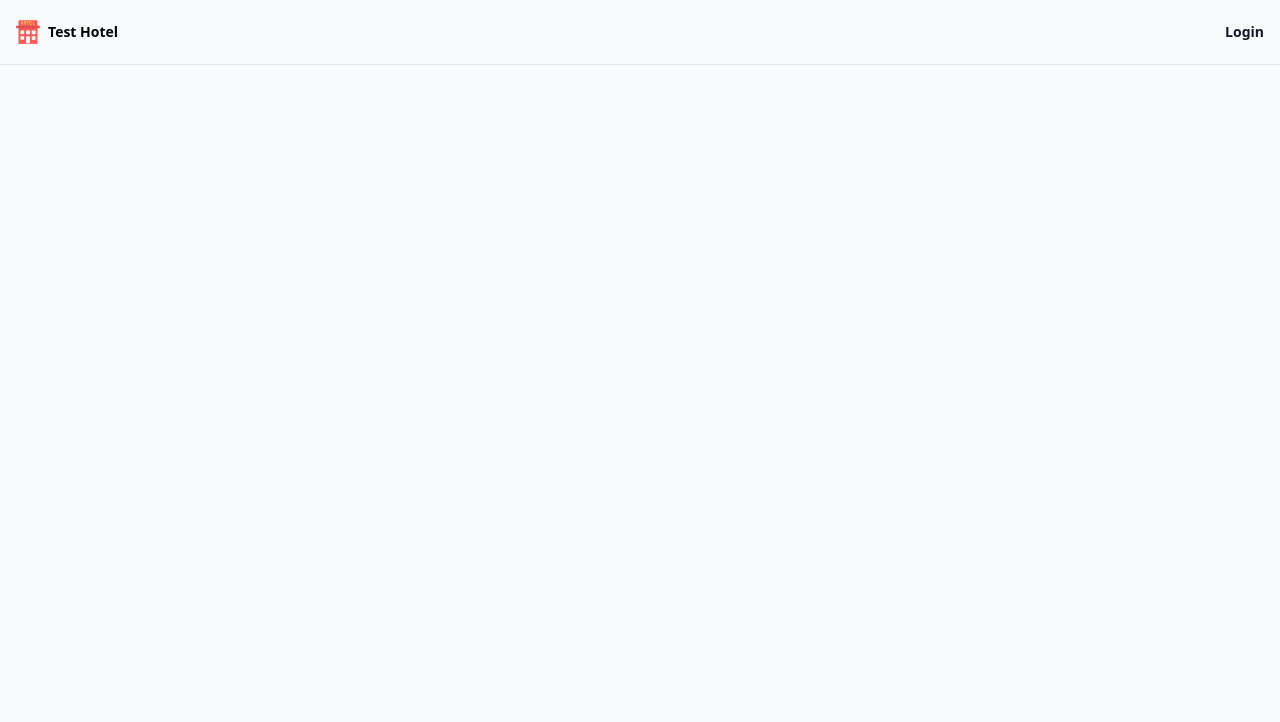
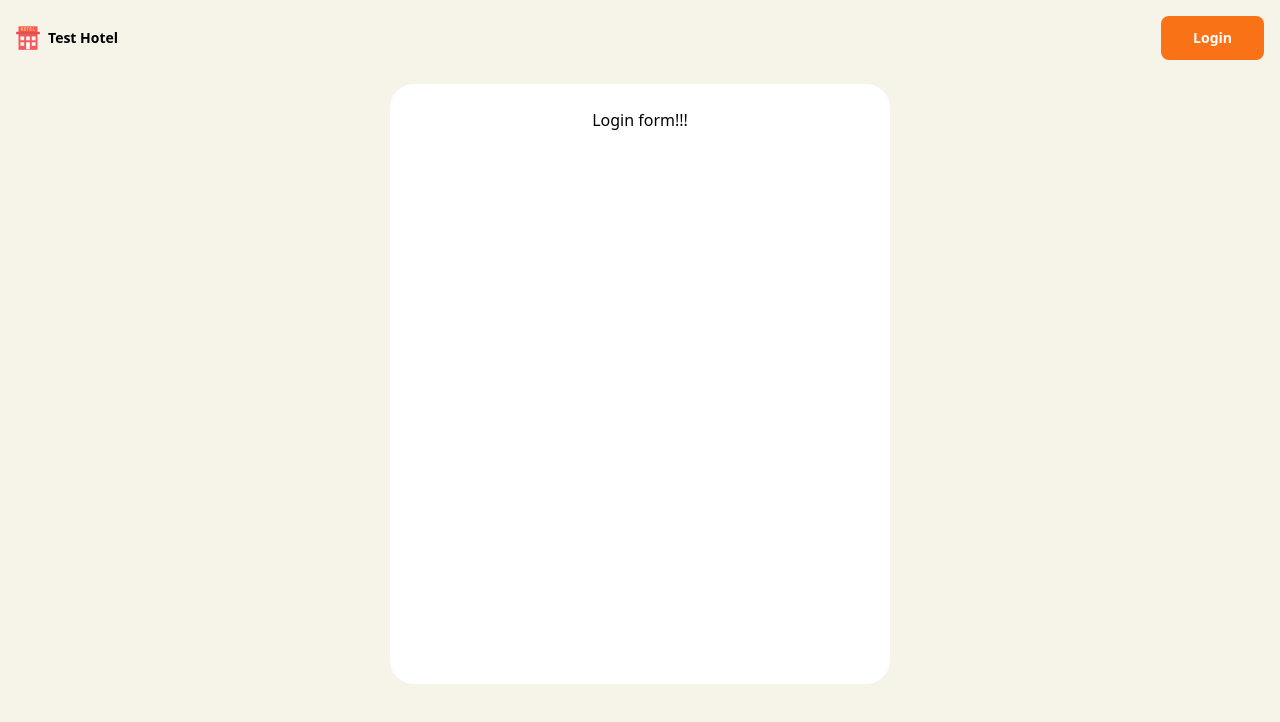
Before and after one commit to ElectronApplications/hotel-ms, a Vue app in the folder frontend/: page /login in a window 1280 px wide. Shown: the top 722 px of the page. Built offline with nearby package versions, Linux system fonts and the light colour scheme; a web font is replaced by a local one.

Commit message:
Implement a design system and a nice mainview page

```diff
--- a/frontend/index.html
+++ b/frontend/index.html
@@ -10,7 +10,8 @@
   <link rel="stylesheet" href="https://rsms.me/inter/inter.css">
 </head>
 
-<body class="bg-gray-50 dark:bg-slate-900 text-black dark:text-slate-200">
+<body
+  class="bg-background-light dark:bg-background-dark text-background-content-light dark:text-background-content-dark">
   <div id="app"></div>
   <script type="module" src="/src/main.ts"></script>
 </body>
--- a/frontend/src/App.vue
+++ b/frontend/src/App.vue
@@ -2,10 +2,11 @@
 import { RouterLink, RouterView } from "vue-router";
 import { Bars3Icon, XMarkIcon } from "@heroicons/vue/24/outline";
 import { Dialog, DialogPanel } from "@headlessui/vue";
-import BrandIcon from "./assets/brand-icon.svg";
+import BrandIcon from "@/assets/brand-icon.svg";
 import { ref } from "vue";
-import { useAuthStore } from "./stores/auth";
+import { useAuthStore } from "@/stores/auth";
 import { storeToRefs } from "pinia";
+import PrimaryButton from "@/components/PrimaryButton.vue";
 
 const BRAND_HOTEL_NAME = import.meta.env.VITE_BRAND_HOTEL_NAME;
 
@@ -17,13 +18,12 @@ const mobileMenuOpen = ref(false);
 
 <template>
   <header>
-    {{ currentUser }}
     <nav
-      class="container sticky mx-auto flex flex-row items-center justify-between border-b border-gray-200 p-4 dark:border-slate-800"
+      class="container mx-auto flex flex-row items-center justify-between p-4 text-sm"
     >
       <RouterLink to="/" class="flex flex-row items-center">
         <BrandIcon class="size-[32px] pe-2" />
-        <span class="text-sm font-bold">{{ BRAND_HOTEL_NAME }}</span>
+        <span class="font-bold">{{ BRAND_HOTEL_NAME }}</span>
       </RouterLink>
 
       <button class="block lg:hidden" @click="mobileMenuOpen = true">
@@ -31,11 +31,9 @@ const mobileMenuOpen = ref(false);
         <Bars3Icon class="h-6 w-6" aria-hidden="true" />
       </button>
 
-      <div
-        class="hidden flex-row gap-x-8 text-sm font-semibold text-gray-900 lg:flex dark:text-slate-300"
-      >
+      <div class="hidden flex-row gap-x-8 lg:flex">
         <RouterLink v-if="currentUser === undefined" to="/login"
-          >Login</RouterLink
+          ><PrimaryButton class="px-8 py-3">Login</PrimaryButton></RouterLink
         >
       </div>
 
@@ -46,9 +44,11 @@ const mobileMenuOpen = ref(false);
       >
         <div class="fixed inset-0 z-10" />
         <DialogPanel
-          class="fixed inset-y-0 right-0 z-10 w-full overflow-y-auto bg-white px-6 py-6 sm:max-w-sm sm:ring-1 sm:ring-gray-900/10 dark:bg-slate-950"
+          class="fixed inset-y-0 right-0 z-10 w-full overflow-y-auto bg-surface-light px-6 py-6 sm:max-w-sm sm:ring-1 sm:ring-gray-900/10 dark:bg-surface-dark"
         >
-          <div class="flex items-center justify-between">
+          <div
+            class="flex items-center justify-between text-surface-light dark:text-surface-content-dark"
+          >
             <a href="#" class="-m-1.5 flex flex-row items-center p-1.5">
               <BrandIcon class="size-[32px] pe-2" />
               <span class="text-sm font-bold">{{ BRAND_HOTEL_NAME }}</span>
@@ -63,10 +63,10 @@ const mobileMenuOpen = ref(false);
             </button>
           </div>
 
-          <div
-            class="flex flex-col gap-y-2 pt-5 text-lg font-semibold text-gray-900 dark:text-slate-300"
-          >
-            <RouterLink to="/login">Login</RouterLink>
+          <div class="flex flex-col gap-y-2 pt-5 text-lg font-semibold">
+            <RouterLink v-if="currentUser === undefined" to="/login"
+              >Login</RouterLink
+            >
           </div>
         </DialogPanel>
       </Dialog>
--- /dev/null
+++ b/frontend/src/components/PrimaryButton.vue
@@ -0,0 +1,21 @@
+<script setup lang="ts">
+const { enabled = true, type = "button" } = defineProps<{
+  enabled?: boolean;
+  type?: "button" | "submit" | "reset";
+}>();
+</script>
+
+<template>
+  <button
+    class="rounded-lg bg-primary-light px-4 py-2 text-sm font-bold text-primary-content-light dark:bg-primary-dark dark:text-primary-content-dark"
+    :class="
+      enabled
+        ? ['dark:hover:bg-primary-active-dark', 'hover:bg-primary-active-light']
+        : []
+    "
+    :type="type"
+    :disabled="!enabled"
+  >
+    <slot>Button</slot>
+  </button>
+</template>
--- /dev/null
+++ b/frontend/src/components/SecondaryButton.vue
@@ -0,0 +1,24 @@
+<script setup lang="ts">
+const { enabled = true, type = "button" } = defineProps<{
+  enabled?: boolean;
+  type?: "button" | "submit" | "reset";
+}>();
+</script>
+
+<template>
+  <button
+    class="bg-secondary-light dark:bg-secondary-dark text-secondary-content-light dark:text-secondary-content-dark rounded-lg px-4 py-2 text-sm font-bold"
+    :class="
+      enabled
+        ? [
+            'dark:hover:bg-secondary-active-dark',
+            'hover:bg-secondary-active-light',
+          ]
+        : []
+    "
+    :type="type"
+    :disabled="!enabled"
+  >
+    <slot>Button</slot>
+  </button>
+</template>
--- /dev/null
+++ b/frontend/src/components/SurfaceCard.vue
@@ -0,0 +1,9 @@
+<script setup lang="ts"></script>
+
+<template>
+  <div
+    class="rounded-3xl bg-surface-light p-6 text-surface-content-light dark:bg-surface-dark dark:text-surface-content-dark"
+  >
+    <slot></slot>
+  </div>
+</template>
--- a/frontend/src/views/LoginView.vue
+++ b/frontend/src/views/LoginView.vue
@@ -1,5 +1,24 @@
-<script setup lang="ts"></script>
+<script setup lang="ts">
+import SurfaceCard from "@/components/SurfaceCard.vue";
+import router from "@/router";
+import { useAuthStore } from "@/stores/auth";
+import { storeToRefs } from "pinia";
+import { onBeforeMount } from "vue";
+
+const authStore = useAuthStore();
+const { currentUser } = storeToRefs(authStore);
+
+onBeforeMount(() => {
+  if (currentUser.value !== undefined) {
+    router.push("/profile");
+  }
+});
+</script>
 
 <template>
-  <main class="container mx-auto"></main>
+  <main class="container mx-auto flex justify-center pt-2">
+    <SurfaceCard class="h-[600px] w-[500px] text-center"
+      >Login form!!!</SurfaceCard
+    >
+  </main>
 </template>
--- a/frontend/src/views/MainView.vue
+++ b/frontend/src/views/MainView.vue
@@ -1,14 +1,55 @@
 <script setup lang="ts">
+import BackgroundImage from "@/assets/mainview-background.png";
+import PrimaryButton from "@/components/PrimaryButton.vue";
+import SurfaceCard from "@/components/SurfaceCard.vue";
+import { useAuthStore } from "@/stores/auth";
+import { storeToRefs } from "pinia";
+import { RouterLink } from "vue-router";
+
 const BRAND_HOTEL_NAME = import.meta.env.VITE_BRAND_HOTEL_NAME;
+
+const roomsAmount = 10; // TODO: dynamically load
+
+const authStore = useAuthStore();
+const { currentUser } = storeToRefs(authStore);
 </script>
 
 <template>
-  <main class="container mx-auto px-2 pt-5">
-    <h1 class="text-4xl font-extrabold">
-      Welcome to the hotel {{ BRAND_HOTEL_NAME }}!
-    </h1>
-    <h2 class="text-2xl font-bold">
-      We are going to provide you with the best hotel experience!
-    </h2>
+  <main>
+    <div
+      class="container mx-auto flex flex-row flex-wrap gap-y-4 px-2 pt-[60px]"
+    >
+      <div class="flex basis-full flex-col lg:basis-1/3">
+        <h1 class="text-center text-6xl font-extrabold lg:text-left">
+          Welcome to the {{ BRAND_HOTEL_NAME }}!
+        </h1>
+        <h2
+          class="text-secondary-active-light pt-6 text-center text-2xl font-semibold lg:text-left"
+        >
+          We have a total of
+          <span
+            class="text-primary-active-light dark:text-primary-active-dark"
+            >{{ roomsAmount }}</span
+          >
+          rooms with varied levels of service and comfort
+        </h2>
+        <div class="pt-6">
+          <RouterLink :to="currentUser === undefined ? '/login' : '/profile'">
+            <PrimaryButton class="w-full py-4 lg:w-fit lg:px-8"
+              >Book now</PrimaryButton
+            >
+          </RouterLink>
+        </div>
+      </div>
+      <div class="basis-full lg:basis-2/3">
+        <img :src="BackgroundImage" alt="Hotel background" />
+      </div>
+    </div>
   </main>
+
+  <section>
+    <SurfaceCard class="container mx-auto text-center">
+      <span>Some content here!!!</span>
+    </SurfaceCard>
+  </section>
 </template>
--- a/frontend/tailwind.config.js
+++ b/frontend/tailwind.config.js
@@ -1,6 +1,7 @@
 /** @type {import('tailwindcss').Config} */
 
 import defaultTheme from "tailwindcss/defaultTheme";
+import colors from "tailwindcss/colors";
 
 export default {
   content: ["./index.html", "./src/**/*.{vue,js,ts,jsx,tsx}"],
@@ -9,6 +10,36 @@ export default {
       fontFamily: {
         sans: ["InterVariable", ...defaultTheme.fontFamily.sans],
       },
+      colors: {
+        background: {
+          light: "#F6F3E9",
+          dark: "#242424",
+          "content-light": colors.black,
+          "content-dark": colors.white,
+        },
+        surface: {
+          light: colors.white,
+          dark: "#353535",
+          "content-light": colors.black,
+          "content-dark": colors.white,
+        },
+        primary: {
+          light: colors.orange[500],
+          dark: colors.orange[600],
+          "active-light": colors.orange[600],
+          "active-dark": colors.orange[700],
+          "content-light": colors.white,
+          "content-dark": colors.gray[100],
+        },
+        secondary: {
+          light: "#D0D0D0",
+          dark: "#3A3A3A",
+          "active-light": "#909090",
+          "active-dark": "#575757",
+          "content-light": colors.black,
+          "content-dark": colors.gray[100],
+        },
+      },
     },
   },
   plugins: [],
```
Also changed, not shown: frontend/src/main.ts (+4 -4 lines), 1 other file (tests, documents, lock files or other folders).
